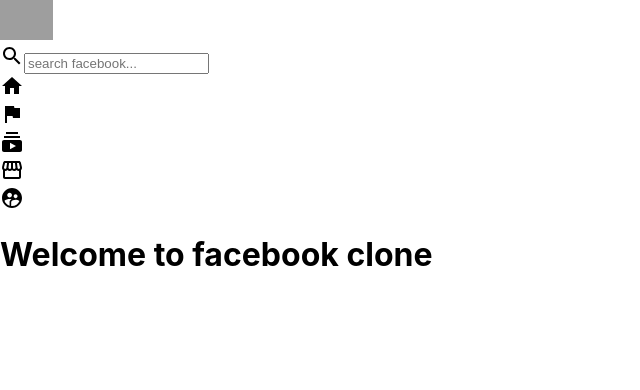
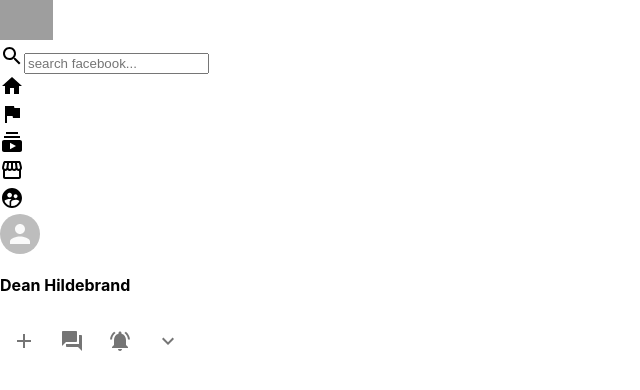
Before and after one commit to dean-hildebrand/facebook-clone, a React (Create React App) app in the folder fb-clone/: page / in a window 1280 px wide. Shown: the top 390 px of the page, without its empty margins (0-640 px from the left). Built offline with nearby package versions, Linux system fonts and the light colour scheme; grey boxes are pictures that could not be loaded.

Commit message:
added last of the icons for header

```diff
--- a/fb-clone/src/App.js
+++ b/fb-clone/src/App.js
@@ -6,7 +6,6 @@
   return (
     <div className="app">
     <Header />
-<h1>Welcome to facebook clone</h1>
     </div>
   );
 }
--- a/fb-clone/src/Header.js
+++ b/fb-clone/src/Header.js
@@ -6,6 +6,12 @@
 import SubscriptionsIcon from '@material-ui/icons/Subscriptions';
 import StorefrontOutlinedIcon from "@material-ui/icons/StorefrontOutlined";
 import SupervisedUserCircleIcon from "@material-ui/icons/SupervisedUserCircle";
+import { Avatar, IconButton } from '@material-ui/core'
+import AddIcon from "@material-ui/icons/Add";
+import ForumIcon from "@material-ui/icons/Forum";
+import NotificationsActiveIcon from "@material-ui/icons/NotificationsActive";
+import ExpandMoreIcon from "@material-ui/icons/ExpandMore";
+
 
 function MyComponent() {
   return (
@@ -37,7 +43,25 @@
         <SupervisedUserCircleIcon fontsize="large"/>
         </div>
       </div>
-      <div class="header-right"></div>
+      <div class="header-right">
+      <div class="header-info">
+      <Avatar />
+      <h4>Dean Hildebrand</h4>
+      </div>
+
+      <IconButton>
+      <AddIcon />
+      </IconButton>
+      <IconButton>
+      <ForumIcon />
+      </IconButton>
+      <IconButton>
+      <NotificationsActiveIcon />
+      </IconButton>
+      <IconButton>
+      <ExpandMoreIcon />
+      </IconButton>
+      </div>
     </div>
   );
 }
```
